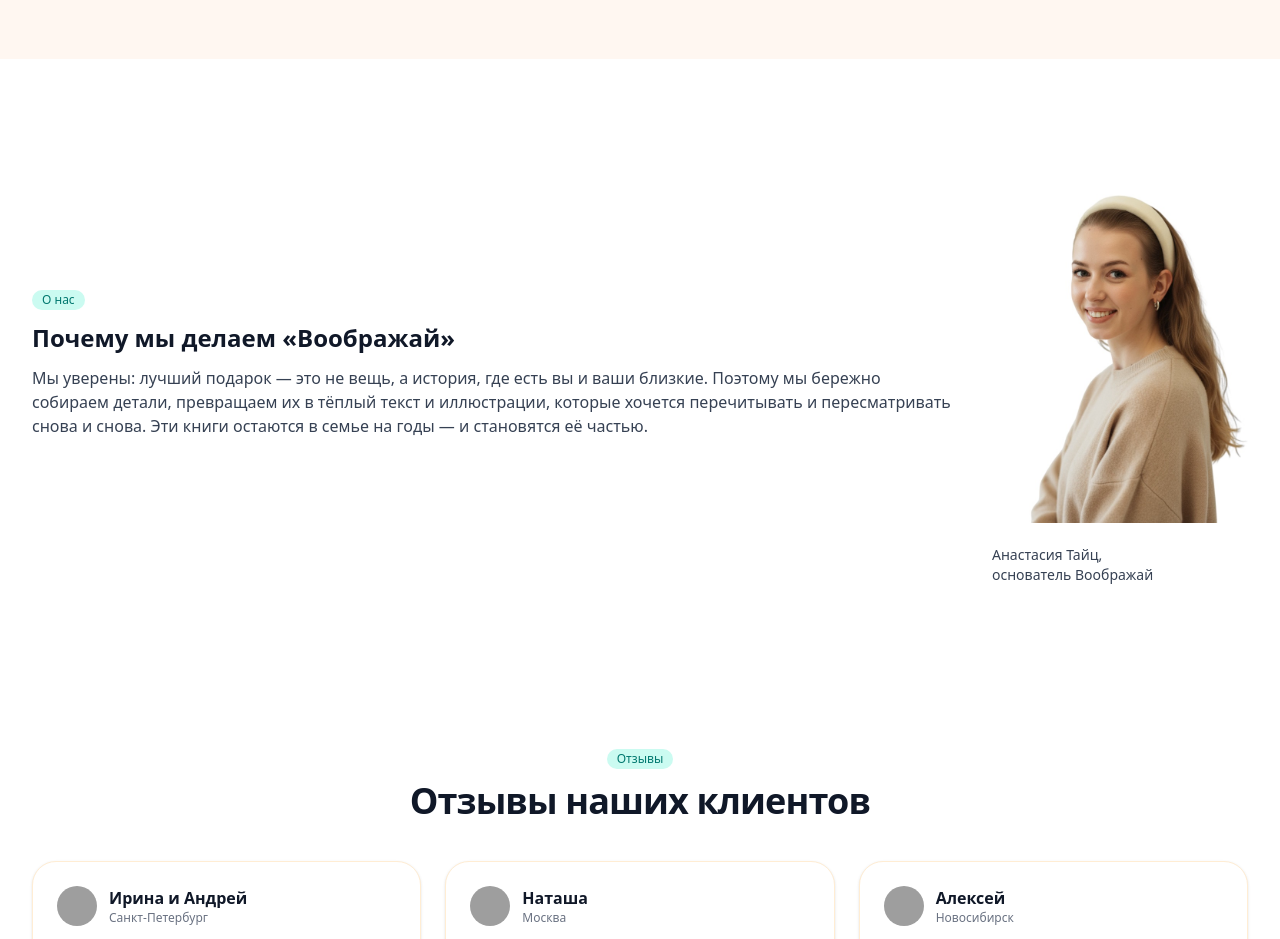
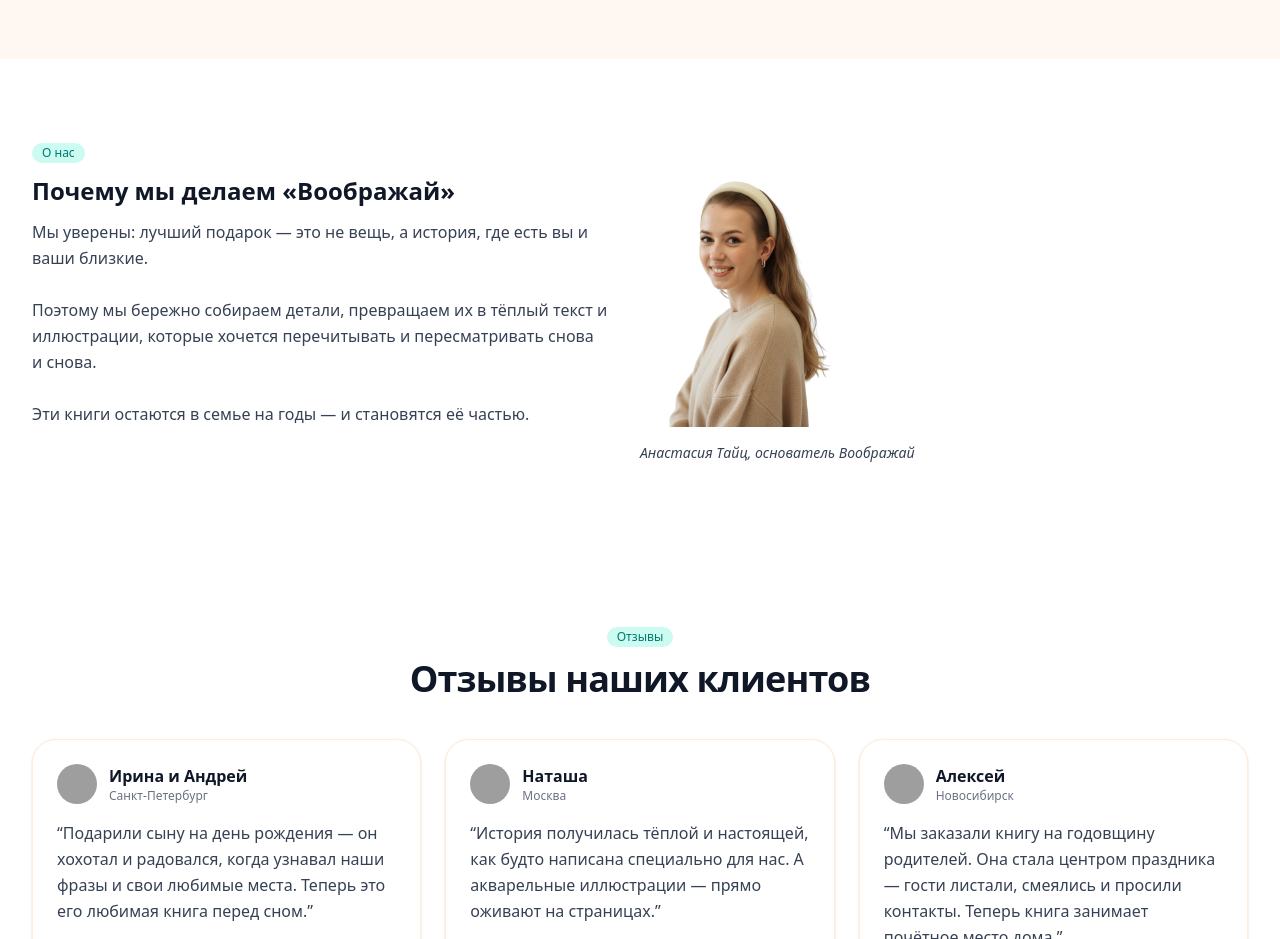
Before and after one commit to pastushin86-cpu/voobrazhay-landing, a Next.js app: page / in a window 1280 px wide. Shown: the part 3600-4539 px from the top of the page. Built offline with nearby package versions, Linux system fonts and the light colour scheme; grey boxes are pictures that could not be loaded.

Commit message:
Improve founder section layout: smaller photo, text with line breaks, italic signature

```diff
--- a/src/app/page.tsx
+++ b/src/app/page.tsx
@@ -352,23 +352,29 @@ export default function VoobrazhayLanding() {
       {/* О нас + Фото основателя */}
       <section className="py-14 sm:py-20">
         <div className="mx-auto max-w-7xl px-4 sm:px-6 lg:px-8">
-          <motion.div {...fadeUp} className="flex flex-col md:flex-row gap-8 items-start md:items-center">
-            <div className="flex-1">
+          <motion.div {...fadeUp} className="flex flex-col md:flex-row gap-8 items-start">
+            <div className="md:w-1/2">
               <Badge className="bg-teal-100 text-teal-700 hover:bg-teal-100">О нас</Badge>
               <h3 className="mt-3 text-2xl font-bold">Почему мы делаем «Воображай»</h3>
-              <p className="mt-3 text-gray-700">Мы уверены: лучший подарок — это не вещь, а история, где есть вы и ваши близкие. Поэтому мы бережно собираем детали, превращаем их в тёплый текст и иллюстрации, которые хочется перечитывать и пересматривать снова и снова. Эти книги остаются в семье на годы — и становятся её частью.</p>
+              <p className="mt-3 text-gray-700 leading-relaxed">
+                Мы уверены: лучший подарок — это не вещь, а история, где есть вы и ваши близкие.
+                <br /><br />
+                Поэтому мы бережно собираем детали, превращаем их в тёплый текст и иллюстрации, которые хочется перечитывать и пересматривать снова и снова.
+                <br /><br />
+                Эти книги остаются в семье на годы — и становятся её частью.
+              </p>
             </div>
-            <div className="flex-shrink-0 text-center md:text-left">
+            <div className="flex-shrink-0 text-center md:text-left md:w-1/2 flex flex-col items-center md:items-start">
               <div className="relative inline-block">
                 <img
                   src="/gallery/taits.jpg?v=1"
                   alt="Анастасия Тайц, основатель Воображай"
-                  className="w-48 sm:w-56 md:w-64 h-auto object-contain"
+                  className="w-40 sm:w-44 md:w-48 h-auto object-contain"
                   loading="lazy"
                   decoding="async"
                 />
               </div>
-              <p className="mt-4 text-sm font-medium text-gray-700">Анастасия Тайц,<br />основатель Воображай</p>
+              <p className="mt-4 text-sm italic text-gray-700">Анастасия Тайц, основатель Воображай</p>
             </div>
           </motion.div>
         </div>
```
